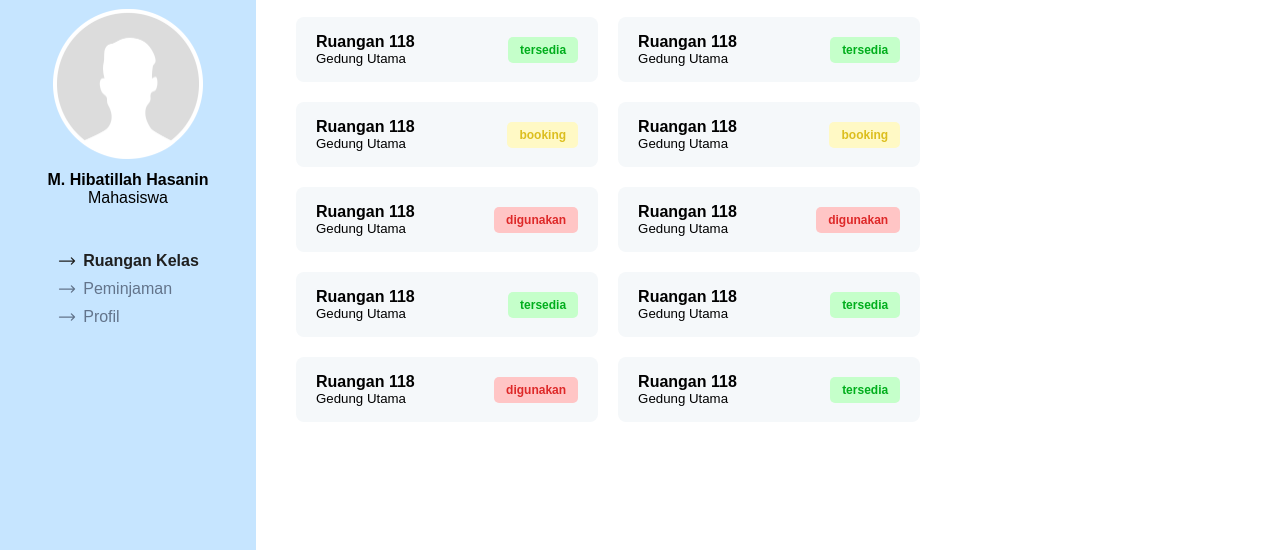
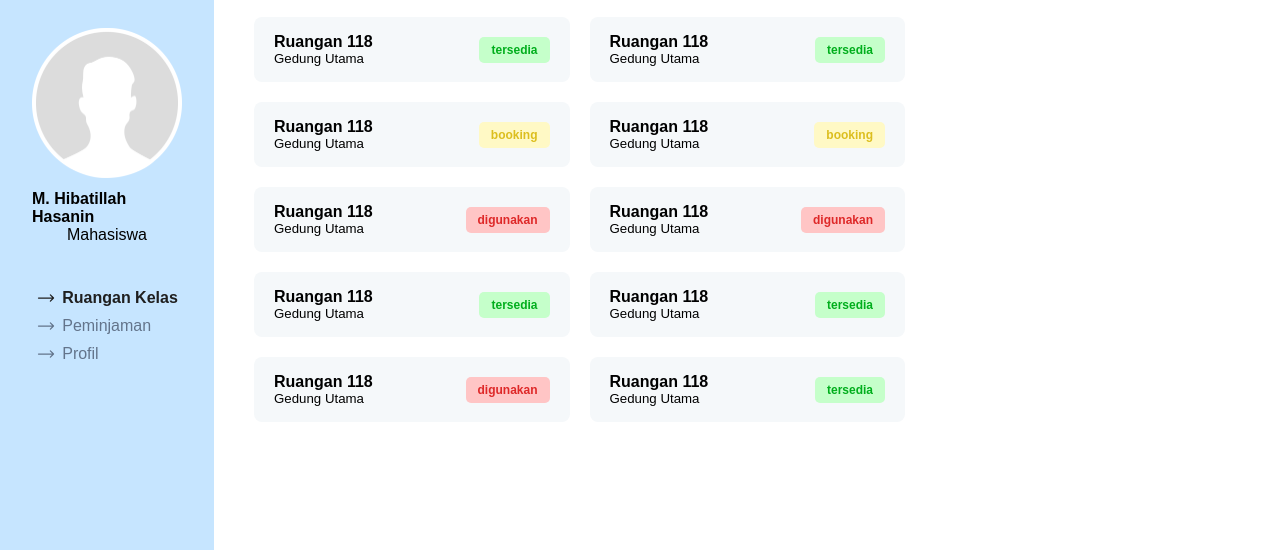
Before and after one commit to setiawanprmn/peminjaman-ruangan, a plain HTML site: page pages/home.html in a window 1280 px wide. Shown: the part 196-746 px from the top of the page. Drawn offline with Linux system fonts and the light colour scheme.

Commit message:
Update aside width

```diff
--- a/style.css
+++ b/style.css
@@ -146,8 +146,7 @@ body,
 /* navigation */
 aside {
   position: relative;
-  width: fit-content;
-  min-width: 20%;
+  flex: 0 1 auto;
   display: flex;
   flex-direction: column;
   align-items: center;
```
